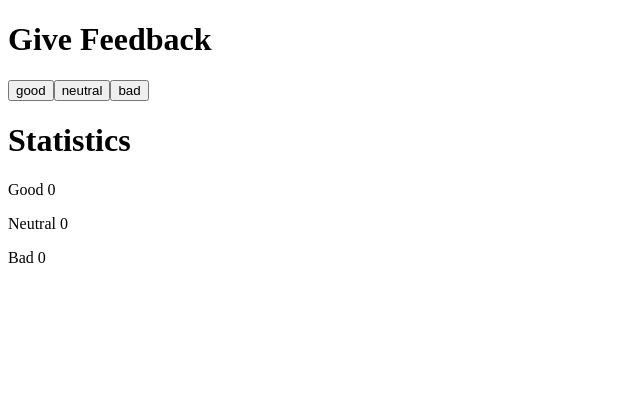
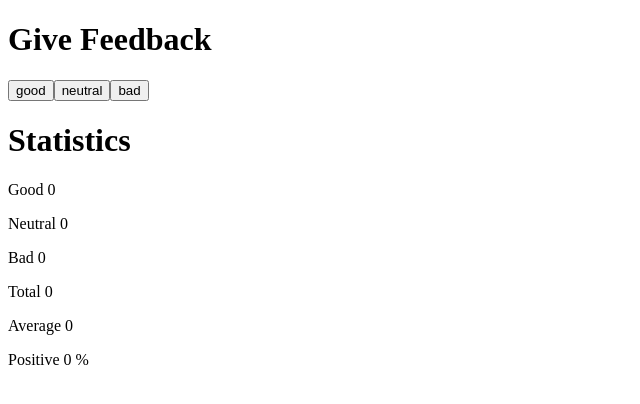
Before and after one commit to Jose134/fullstack-open-course, a React (Vite) app in the folder part1/unicafe/: page / in a window 1280 px wide. Shown: the top 404 px of the page, without its empty margins (0-640 px from the left). Built offline with nearby package versions, Linux system fonts and the light colour scheme.

Commit message:
Exercise 1.7

```diff
--- a/part1/unicafe/src/App.jsx
+++ b/part1/unicafe/src/App.jsx
@@ -2,23 +2,41 @@ import { useState } from 'react'
 
 const App = () => {
   // save clicks of each button to its own state
-  const [good, setGood] = useState(0)
-  const [neutral, setNeutral] = useState(0)
-  const [bad, setBad] = useState(0)
+  const [good, setGood] = useState(0);
+  const [neutral, setNeutral] = useState(0);
+  const [bad, setBad] = useState(0);
+
+  const getTotal = () => good + neutral + bad;
+
+  const getAvg = () => {
+    const total = getTotal();
+    return total == 0 ? 0 : (good - bad) / getTotal();
+  };
+
+  const getPositive = () => {
+    const total = getTotal();
+    return total == 0 ? 0 : (good / getTotal()) * 100;
+  }
 
   return (
     <div>
       <div>
         <h1>Give Feedback</h1>
+
         <button onClick={() => setGood(good + 1)}>good</button>
         <button onClick={() => setNeutral(neutral + 1)}>neutral</button>
         <button onClick={() => setBad(bad + 1)}>bad</button>
       </div>
       <div>
         <h1>Statistics</h1>
+
         <p>Good {good}</p>
         <p>Neutral {neutral}</p>
         <p>Bad {bad}</p>
+
+        <p>Total {getTotal()}</p>
+        <p>Average {getAvg()}</p>
+        <p>Positive {getPositive()} %</p>
       </div>
     </div>
   )
```
